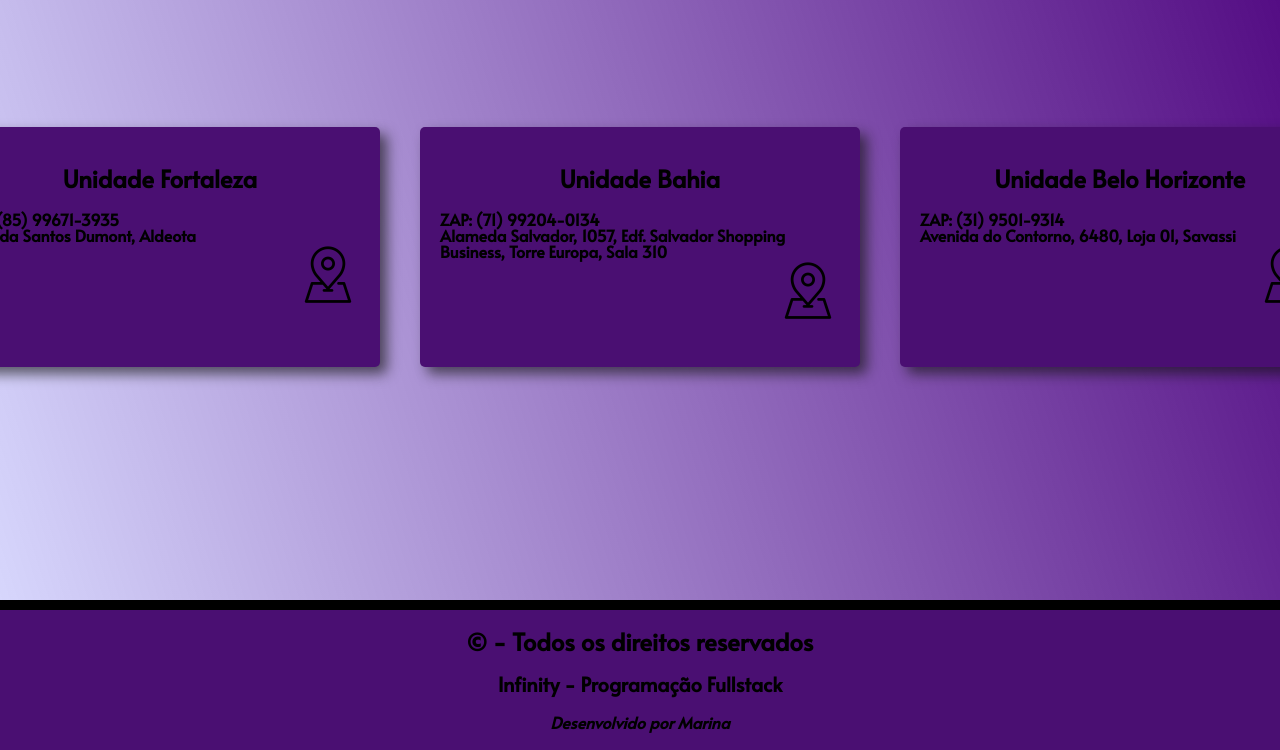
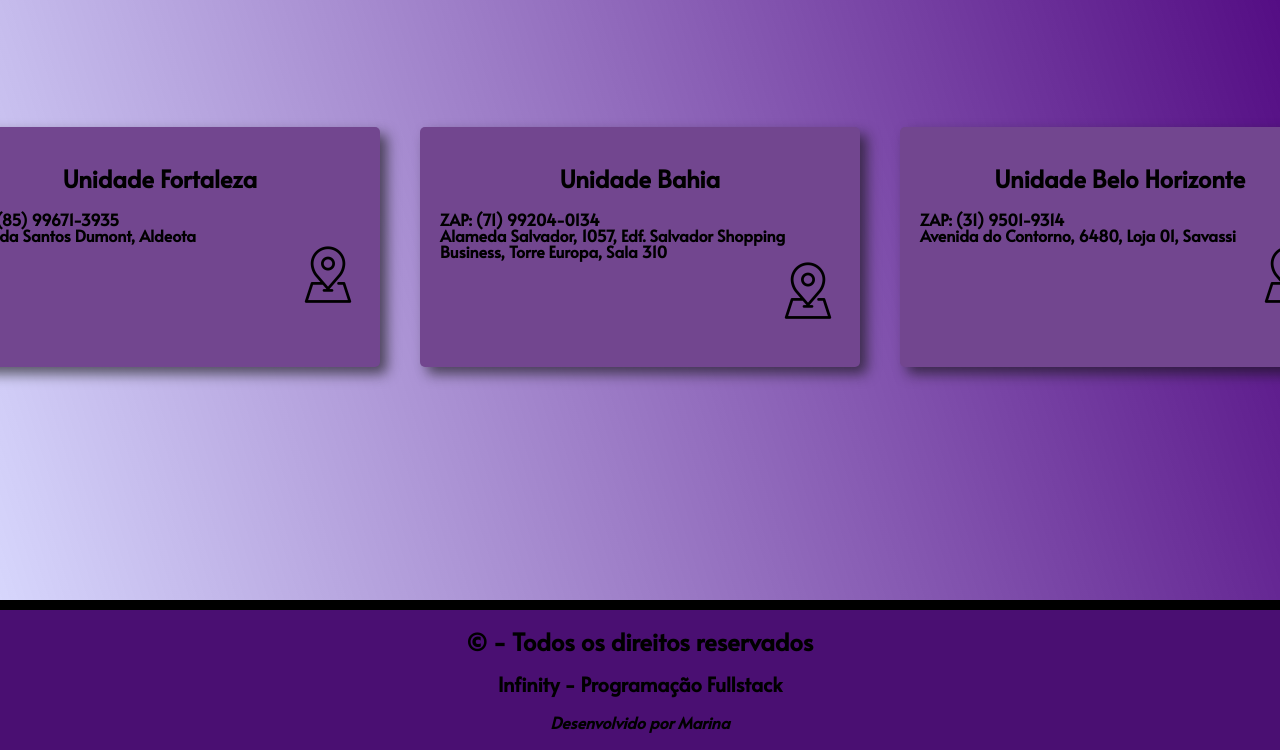
Before and after one commit to marriu/projeto_pag_curso, a plain HTML site: page index.html in a window 1280 px wide. Shown: the part 2521-3271 px from the top of the page. Drawn offline with Linux system fonts and the light colour scheme.

Commit message:
style.css

```diff
--- a/style.css
+++ b/style.css
@@ -310,7 +310,7 @@ body{
 }
 
 .card{
-    background-color: #4a0f72;
+    background-color: #72468f;
     border-radius: 5px;
     box-shadow: 7px 7px 13px 0 rgba(19, 19, 19, 0.63);
     padding: 20px;
```
